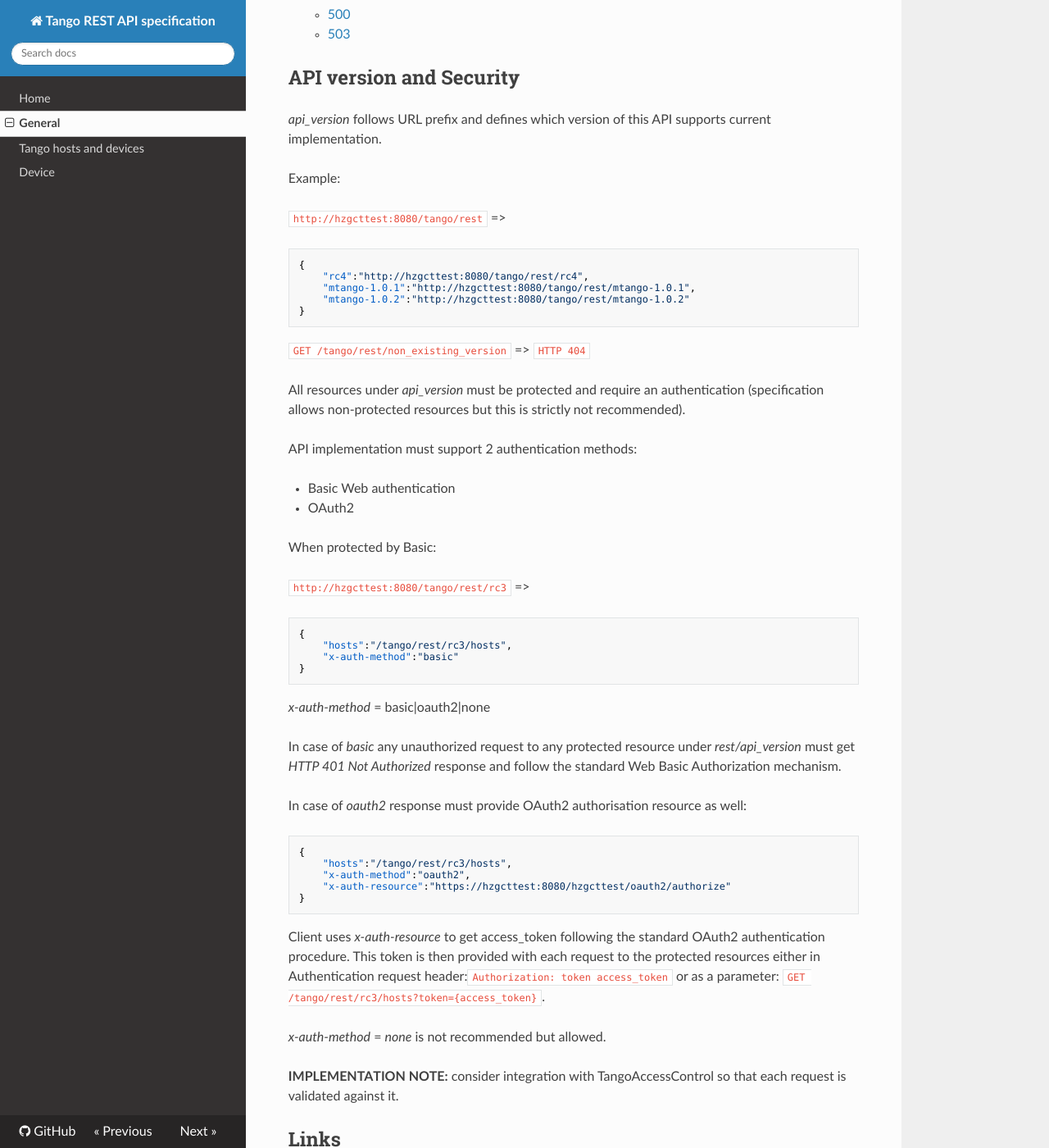
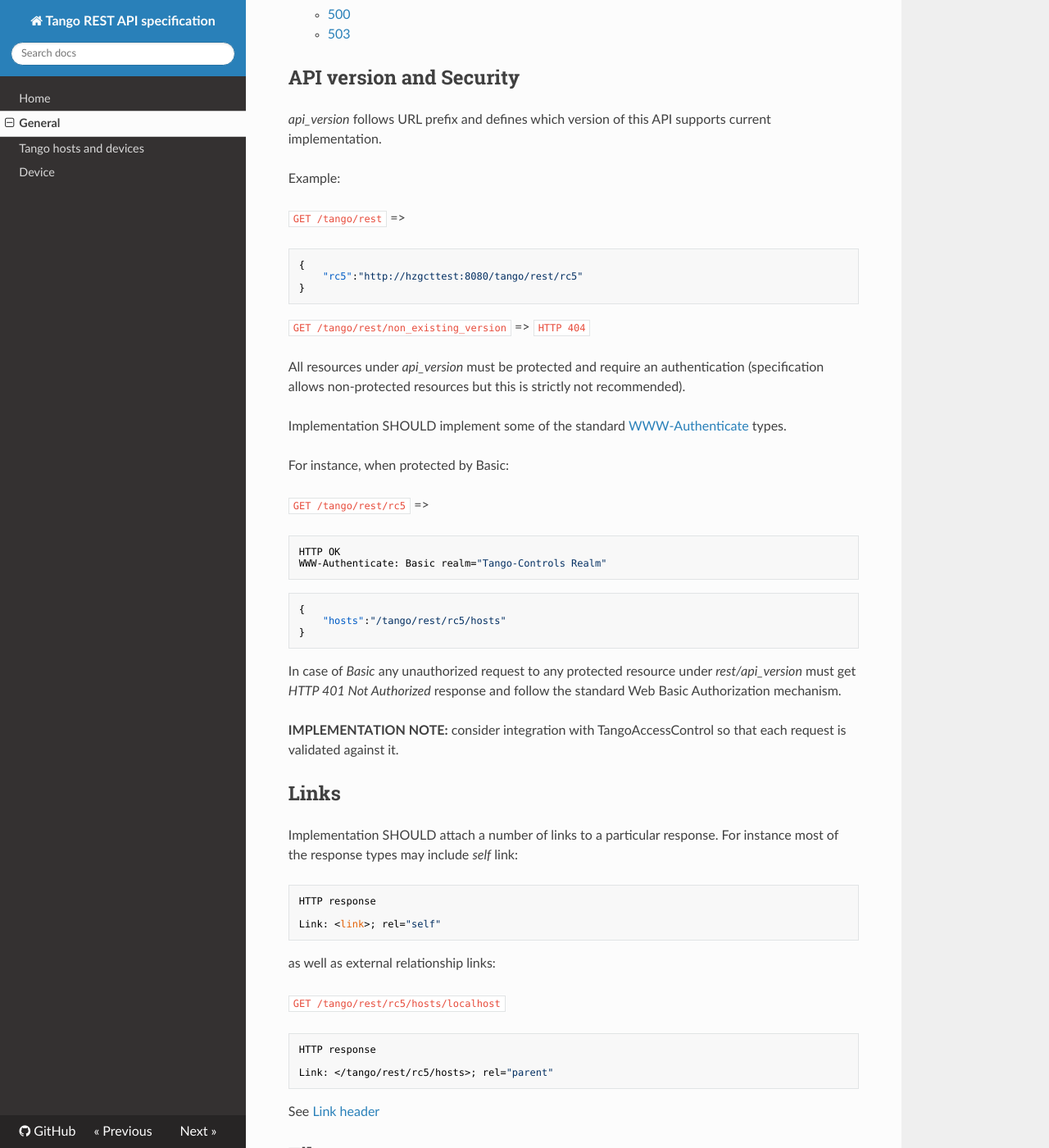
Before and after one commit to tango-controls/rest-api, an MkDocs documentation site: the page built from docs/general.md, in a window 1280 px wide and 1400 px high, scrolled down 273 px. Shown: the whole window at 82% size. Built offline with MkDocs 1.6.1, drawn with Linux system fonts in a browser that asks for light colours; nearby versions of some CDN libraries; old or Windows-style settings are respelled for this version of MkDocs.

Commit message:
Close #24

````diff
--- a/docs/general.md
+++ b/docs/general.md
@@ -7,12 +7,10 @@ _api_version_ follows URL prefix and defines which version of this API supports
 Example:
 
 
-`http://hzgcttest:8080/tango/rest` =>
+`GET /tango/rest` =>
 ```JSON
 {
-    "rc4":"http://hzgcttest:8080/tango/rest/rc4",
-    "mtango-1.0.1":"http://hzgcttest:8080/tango/rest/mtango-1.0.1",
-    "mtango-1.0.2":"http://hzgcttest:8080/tango/rest/mtango-1.0.2"
+    "rc5":"http://hzgcttest:8080/tango/rest/rc5"
 }
 ```
 
@@ -20,40 +18,23 @@ Example:
 
 All resources under _api_version_ must be protected and require an authentication (specification allows non-protected resources but this is strictly not recommended).
 
-API implementation must support 2 authentication methods:
+Implementation SHOULD implement some of the standard [WWW-Authenticate](https://developer.mozilla.org/en-US/docs/Web/HTTP/Authentication#Authentication_schemes) types.
 
-* Basic Web authentication
-* OAuth2
+For instance, when protected by Basic:
 
-When protected by Basic:
-
-`http://hzgcttest:8080/tango/rest/rc3` =>
+`GET /tango/rest/rc5` =>
+```
+HTTP OK
+WWW-Authenticate: Basic realm="Tango-Controls Realm"
+```
 ```JSON
 {
-    "hosts":"/tango/rest/rc3/hosts",
-    "x-auth-method":"basic"
+    "hosts":"/tango/rest/rc5/hosts"
 }
 ```
 
-_x-auth-method_ = basic|oauth2|none
-
-In case of _basic_ any unauthorized request to any protected resource under _rest/api_version_ must get _HTTP 401 Not Authorized_ response
+In case of _Basic_ any unauthorized request to any protected resource under _rest/api_version_ must get _HTTP 401 Not Authorized_ response
 and follow the standard Web Basic Authorization mechanism.
-
-In case of _oauth2_ response must provide OAuth2 authorisation resource as well:
-```JSON
-{
-    "hosts":"/tango/rest/rc3/hosts",
-    "x-auth-method":"oauth2",
-    "x-auth-resource":"https://hzgcttest:8080/hzgcttest/oauth2/authorize"
-}
-```
-
-Client uses _x-auth-resource_ to get access_token following the standard OAuth2 authentication procedure. This token is then provided
-with each request to the protected resources either in Authentication request header:`Authorization: token access_token` or as a parameter:
-`GET /tango/rest/rc3/hosts?token={access_token}`.
-
-_x-auth-method_ = _none_ is not recommended but allowed.
 
 __IMPLEMENTATION NOTE:__ consider integration with TangoAccessControl so that each request is validated against it.
 
````
